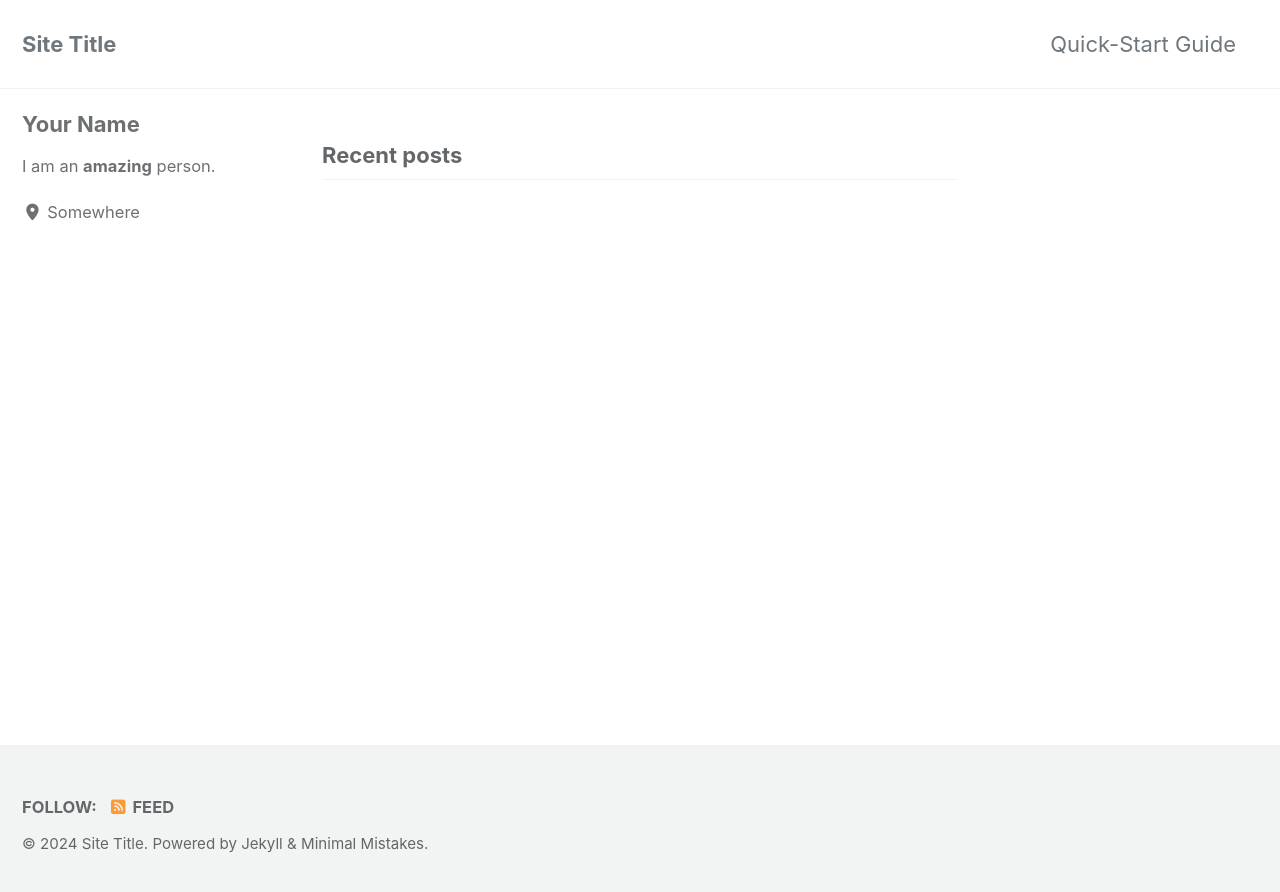
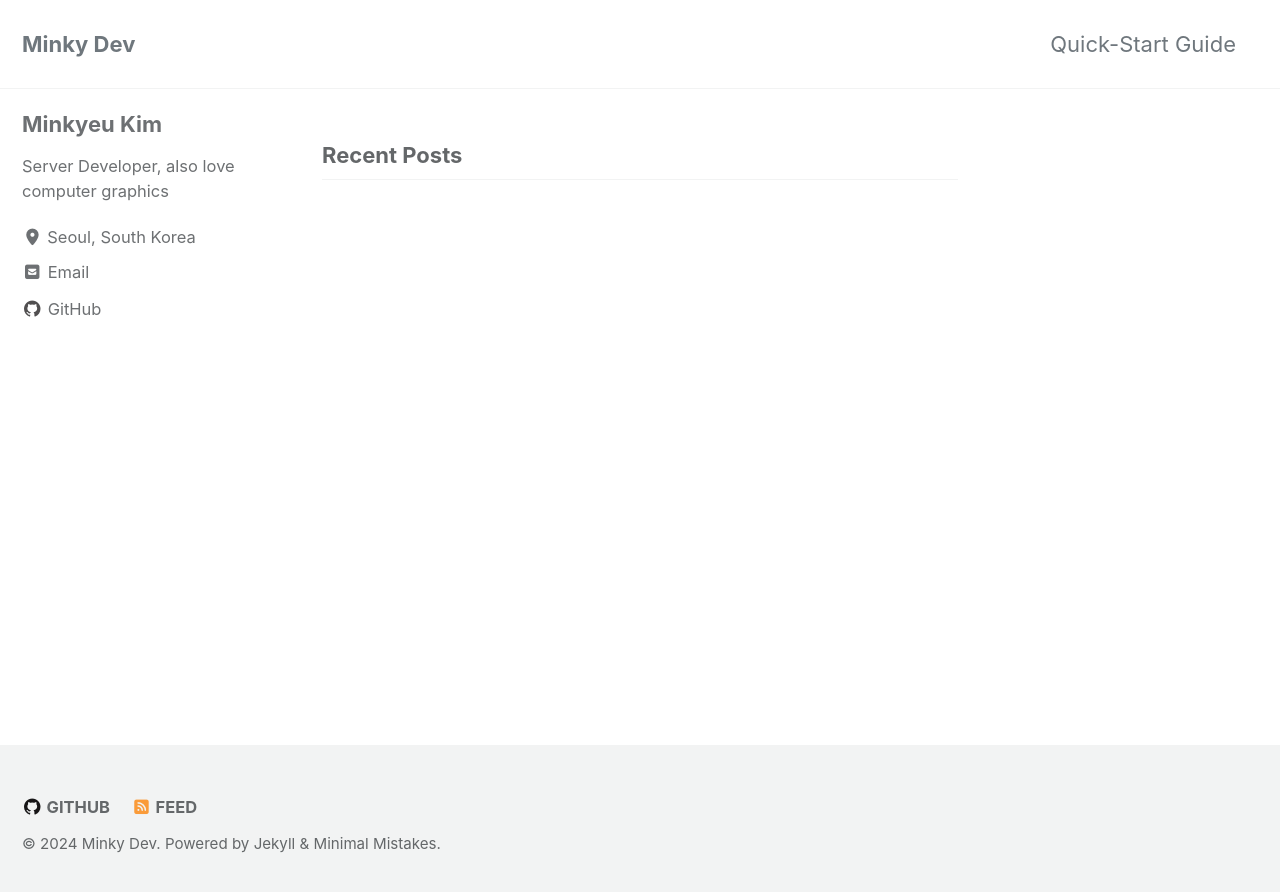
Before and after one commit to kimminkyeu/kimminkyeu-github.io, a Jekyll site: the page built from index.html, in a window 1280 px wide. Shown: the top 892 px of the page. Built offline with Jekyll 4.4.1, drawn with Linux system fonts in a browser that asks for light colours; cached includes are drawn as plain includes; the list of posts is cut into pages by our own code.

Commit message:
기본 정보 업데이트

```diff
--- a/_config.yml
+++ b/_config.yml
@@ -15,13 +15,13 @@
 minimal_mistakes_skin    : "default" # "air", "aqua", "contrast", "dark", "dirt", "neon", "mint", "plum", "sunrise"
 
 # Site Settings
-locale                   : "en-US"
+locale                   : "ko_KR"
 rtl                      : # true, false (default) # turns direction of the page into right to left for RTL languages
-title                    : "Site Title"
+title                    : "Minky Dev"
 title_separator          : "-"
 subtitle                 : # site tagline that appears below site title in masthead
-name                     : "Your Name"
-description              : "An amazing website."
+name                     : "Minkyeu Kim"
+description              : "Dev Blog"
 url                      : # the base hostname & protocol for your site e.g. "https://mmistakes.github.io"
 baseurl                  : # the subpath of your site, e.g. "/blog"
 repository               : # GitHub username/repo-name e.g. "mmistakes/minimal-mistakes"
@@ -113,15 +113,15 @@ analytics:
 
 # Site Author
 author:
-  name             : "Your Name"
+  name             : "Minkyeu Kim"
   avatar           : # path of avatar image, e.g. "/assets/images/bio-photo.jpg"
-  bio              : "I am an **amazing** person."
-  location         : "Somewhere"
+  bio              : "Server Developer, also love computer graphics"
+  location         : "Seoul, South Korea"
   email            :
   links:
     - label: "Email"
       icon: "fas fa-fw fa-envelope-square"
-      # url: "mailto:your.name@email.com"
+      url: "mailto:kimminkyeu@naver.com"
     - label: "Website"
       icon: "fas fa-fw fa-link"
       # url: "https://your-website.com"
@@ -133,7 +133,7 @@ author:
       # url: "https://facebook.com/"
     - label: "GitHub"
       icon: "fab fa-fw fa-github"
-      # url: "https://github.com/"
+      url: "https://github.com/kimminkyeu"
     - label: "Instagram"
       icon: "fab fa-fw fa-instagram"
       # url: "https://instagram.com/"
@@ -149,7 +149,7 @@ footer:
       # url:
     - label: "GitHub"
       icon: "fab fa-fw fa-github"
-      # url:
+      url: "https://github.com/kimminkyeu"
     - label: "GitLab"
       icon: "fab fa-fw fa-gitlab"
       # url:
```
